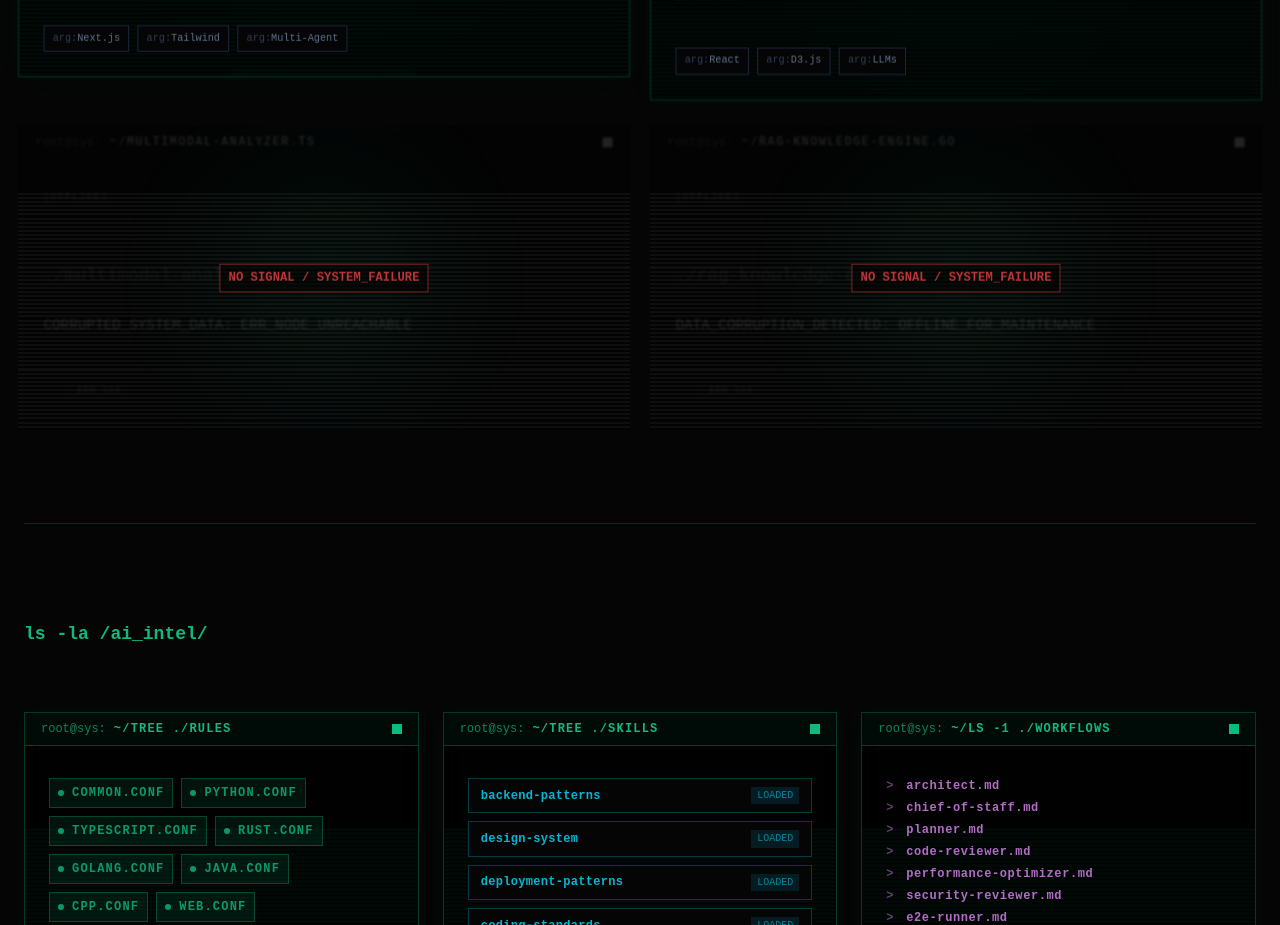
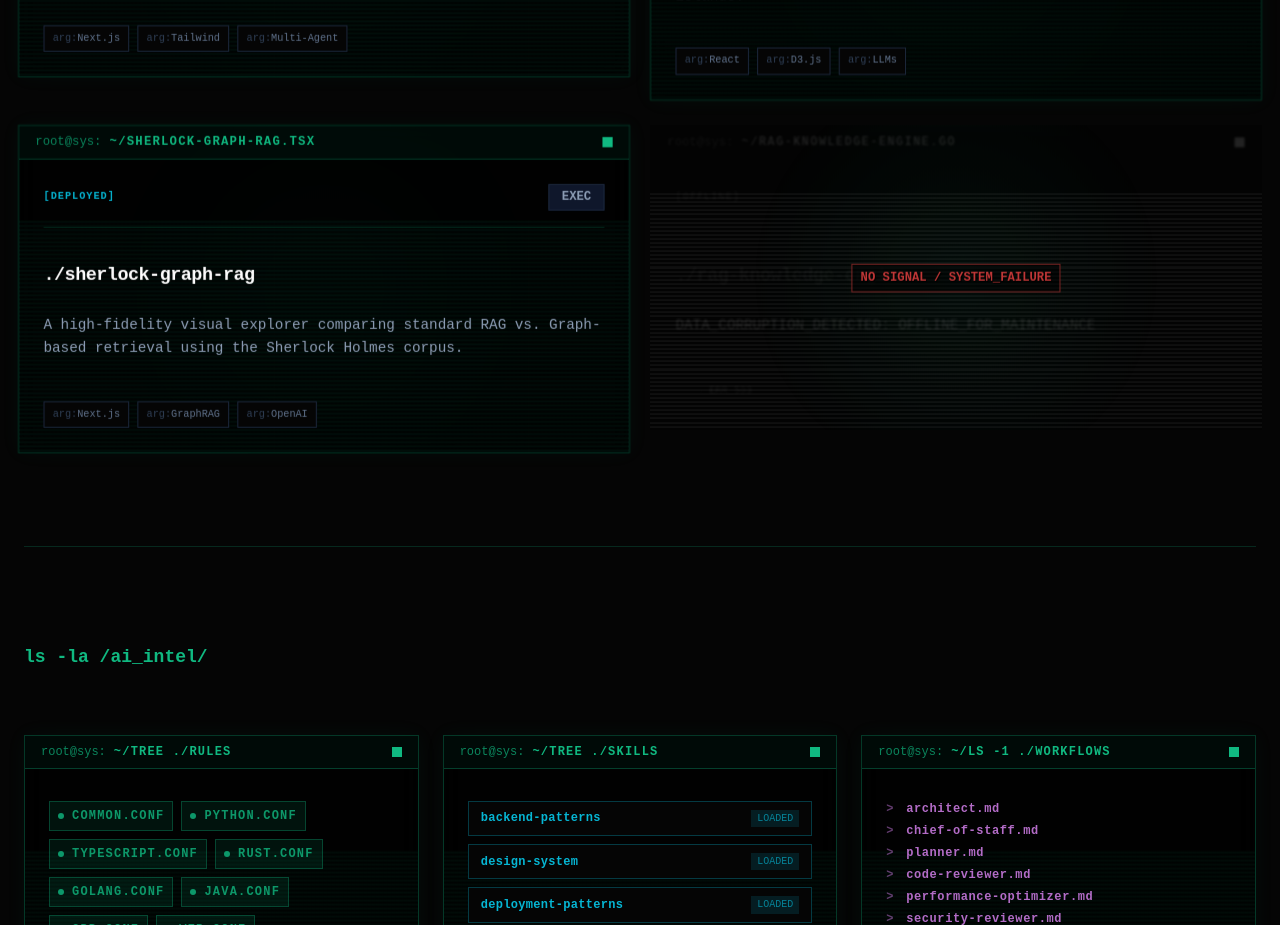
Before and after one commit to kartikdube/portfolio-main, a React (Vite) app: page / in a window 1280 px wide. Shown: the part 1740-2665 px from the top of the page. Built offline with nearby package versions, Linux system fonts and the light colour scheme.

Commit message:
Add Sherlock GraphRAG project to portfolio

```diff
--- a/src/App.tsx
+++ b/src/App.tsx
@@ -302,11 +302,11 @@ const projects = [
     isBroken: false,
   },
   {
-    id: 3, title: "multimodal-analyzer", ext: ".ts", status: "OFFLINE",
-    description: "CORRUPTED_SYSTEM_DATA: ERR_NODE_UNREACHABLE",
-    tags: ["ERR_503"],
-    accent: "var(--color-syntax-purple)", link: "#", repo: "#",
-    isBroken: true,
+    id: 3, title: "sherlock-graph-rag", ext: ".tsx", status: "DEPLOYED",
+    description: "A high-fidelity visual explorer comparing standard RAG vs. Graph-based retrieval using the Sherlock Holmes corpus.",
+    tags: ["Next.js", "GraphRAG", "OpenAI"],
+    accent: "var(--color-syntax-purple)", link: "https://kartikdube.github.io/sherlock-graph-RAG/", repo: "https://github.com/kartikdube/sherlock-graph-RAG",
+    isBroken: false,
   },
   {
     id: 4, title: "rag-knowledge-engine", ext: ".go", status: "OFFLINE",
```
